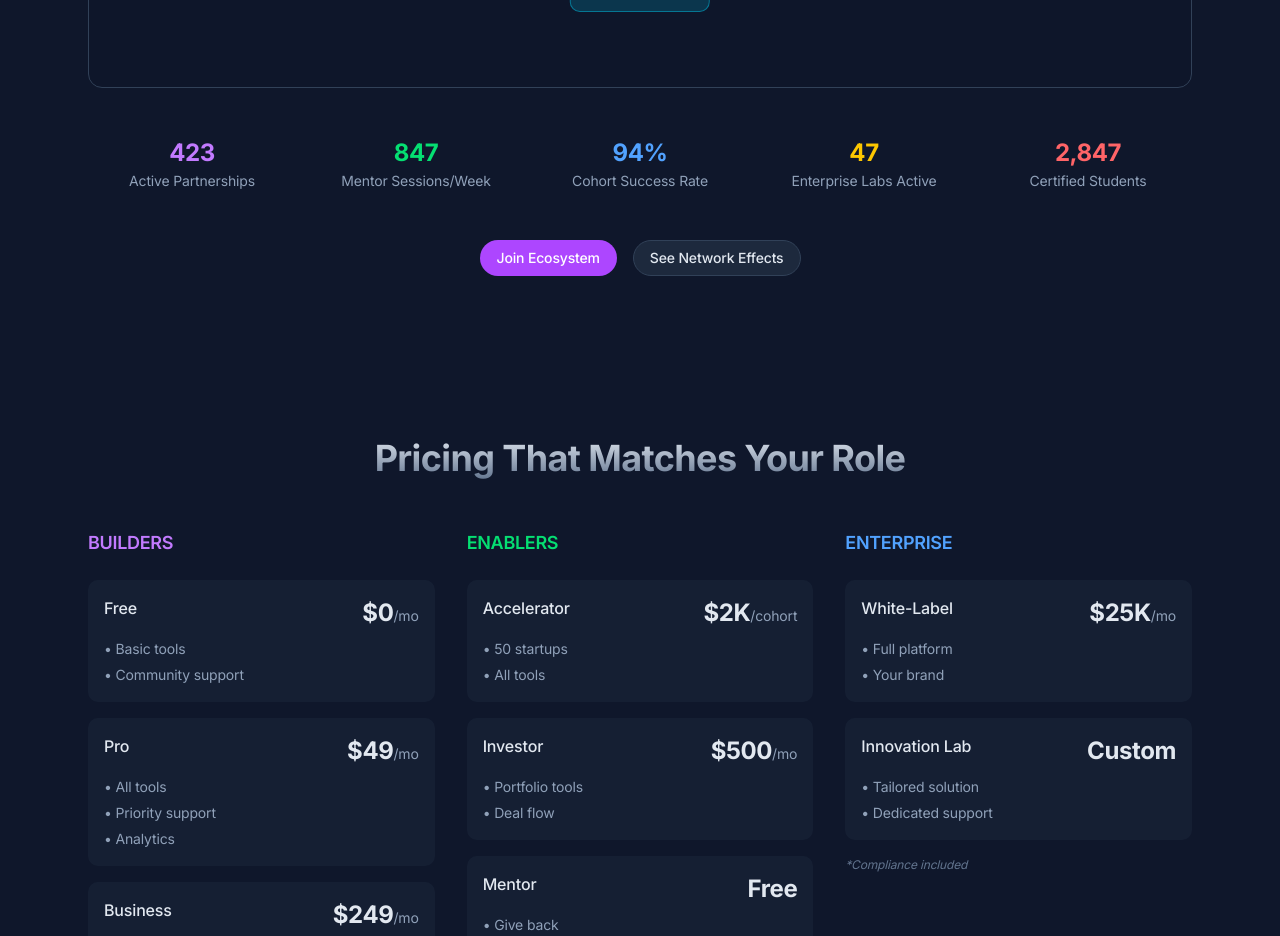
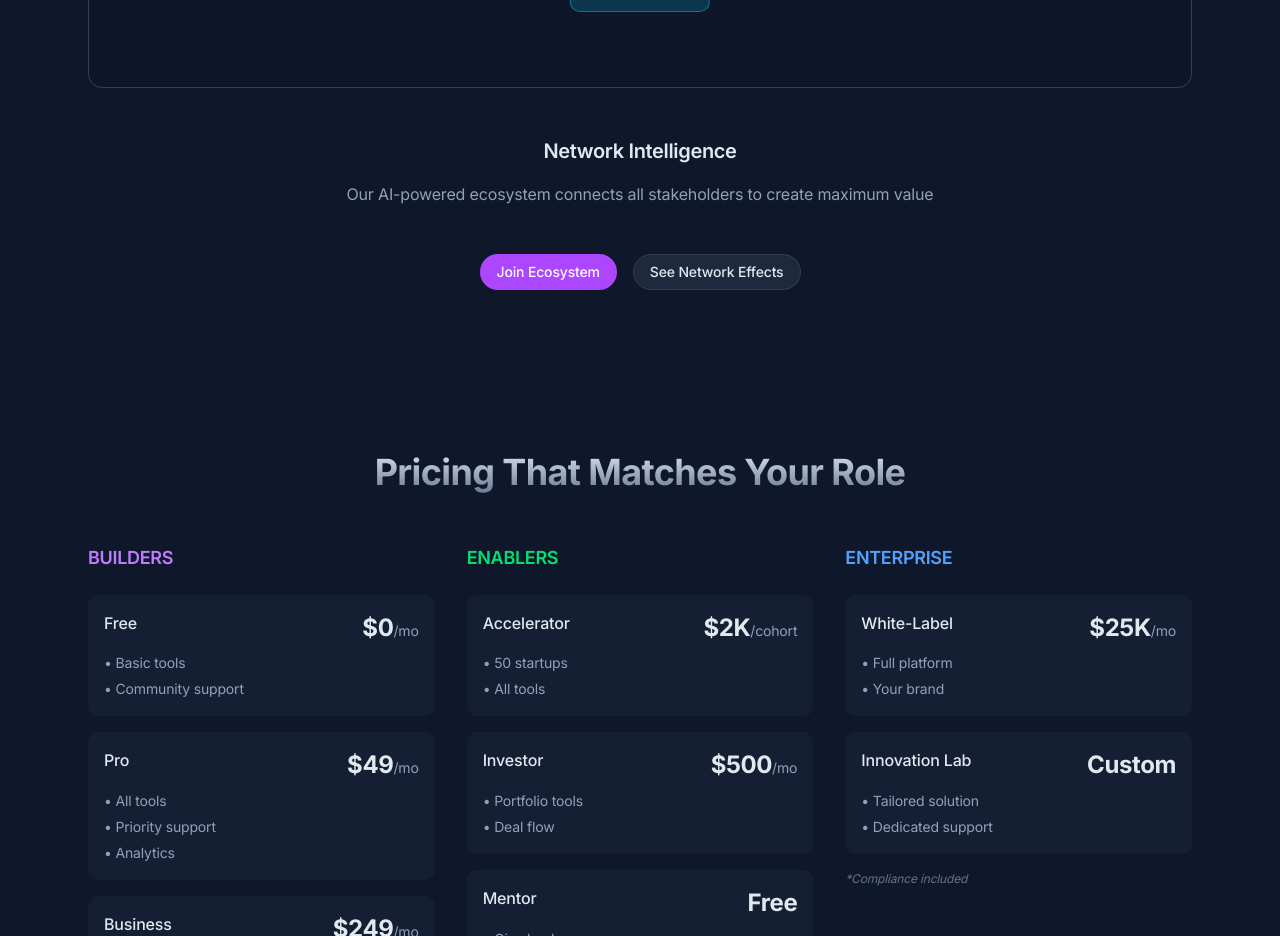
Before and after one commit to buildaistartups/buildaistartups.com, a Next.js app: page / in a window 1280 px wide. Shown: the part 9480-10416 px from the top of the page. Built offline with nearby package versions, Linux system fonts and the light colour scheme.

Commit message:
Update EcosystemMap.tsx

```diff
--- a/components/home/EcosystemMap.tsx
+++ b/components/home/EcosystemMap.tsx
@@ -1,6 +1,7 @@
 // components/home/EcosystemMap.tsx
 'use client'
 
+import React from 'react'
 import Link from 'next/link'
 
 export default function EcosystemMap() {
@@ -8,14 +9,12 @@ export default function EcosystemMap() {
     <section className="relative">
       <div className="max-w-6xl mx-auto px-4 sm:px-6">
         <div className="py-12 md:py-20">
-          {/* Section header */}
           <div className="text-center mb-12">
             <h2 className="text-3xl md:text-4xl font-bold bg-gradient-to-b from-slate-200 to-slate-500 bg-clip-text text-transparent mb-4">
               Every Connection Creates Value for Everyone
             </h2>
           </div>
 
-          {/* Interactive Network Visual */}
           <div className="relative h-[500px] bg-slate-900/50 rounded-xl border border-slate-700 overflow-hidden mb-12">
             <svg className="absolute inset-0 w-full h-full">
               <defs>
@@ -25,7 +24,6 @@ export default function EcosystemMap() {
                 </linearGradient>
               </defs>
 
-              {/* Connection lines */}
               <line x1="50%" y1="20%" x2="20%" y2="40%" stroke="url(#grad1)" strokeWidth="2" />
               <line x1="50%" y1="20%" x2="80%" y2="40%" stroke="url(#grad1)" strokeWidth="2" />
               <line x1="20%" y1="40%" x2="20%" y2="70%" stroke="url(#grad1)" strokeWidth="2" />
@@ -34,7 +32,6 @@ export default function EcosystemMap() {
               <line x1="80%" y1="70%" x2="50%" y2="80%" stroke="url(#grad1)" strokeWidth="2" />
             </svg>
 
-            {/* Node labels */}
             <div className="absolute top-[15%] left-1/2 -translate-x-1/2 bg-purple-500/20 rounded-lg px-4 py-2 border border-purple-500/50">
               <span className="text-purple-400 font-semibold">🏗️ BUILDERS</span>
             </div>
@@ -54,29 +51,18 @@ export default function EcosystemMap() {
               <span className="text-cyan-400 font-semibold">ENTERPRISES</span>
             </div>
 
-            {/* Center ecosystem label */}
             <div className="absolute top-1/2 left-1/2 -translate-x-1/2 -translate-y-1/2">
               <div className="text-2xl font-bold text-slate-200">🏛️ ECOSYSTEM</div>
             </div>
           </div>
 
-          {/* Network Intelligence Stats */}
-          <div className="grid md:grid-cols-5 gap-4 mb-12">
-            {[
-              { label: 'Active Partnerships', value: '423', color: 'purple' },
-              { label: 'Mentor Sessions/Week', value: '847', color: 'green' },
-              { label: 'Cohort Success Rate', value: '94%', color: 'blue' },
-              { label: 'Enterprise Labs Active', value: '47', color: 'yellow' },
-              { label: 'Certified Students', value: '2,847', color: 'red' }
-            ].map((stat) => (
-              <div key={stat.label} className="text-center">
-                <div className={`text-2xl font-bold text-${stat.color}-400`}>{stat.value}</div>
-                <div className="text-sm text-slate-400">{stat.label}</div>
-              </div>
-            ))}
+          <div className="text-center mb-12">
+            <h3 className="text-xl font-semibold text-slate-200 mb-4">Network Intelligence</h3>
+            <p className="text-slate-400">
+              Our AI-powered ecosystem connects all stakeholders to create maximum value
+            </p>
           </div>
 
-          {/* CTAs */}
           <div className="flex gap-4 justify-center">
             <Link
               href="/ecosystem"
```
